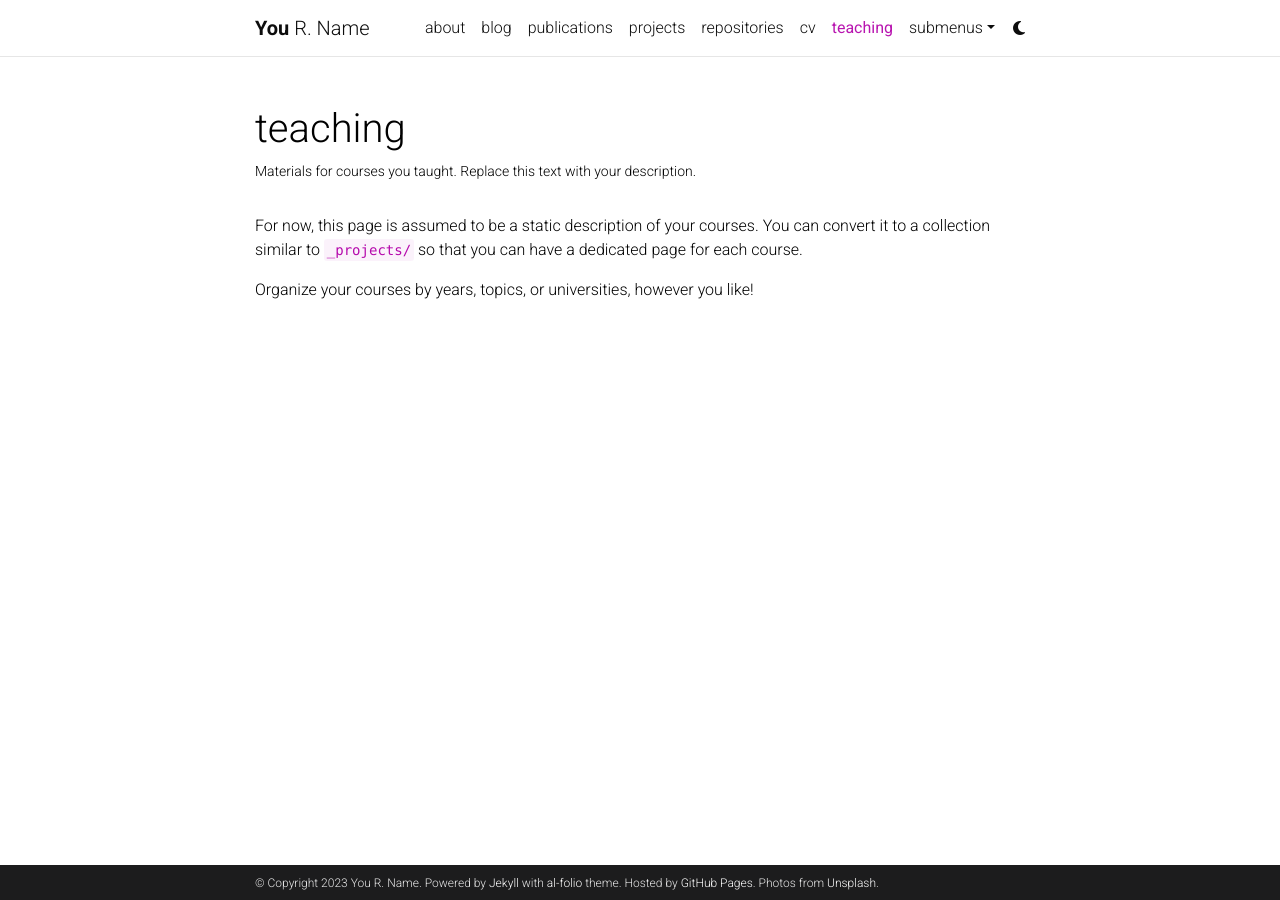
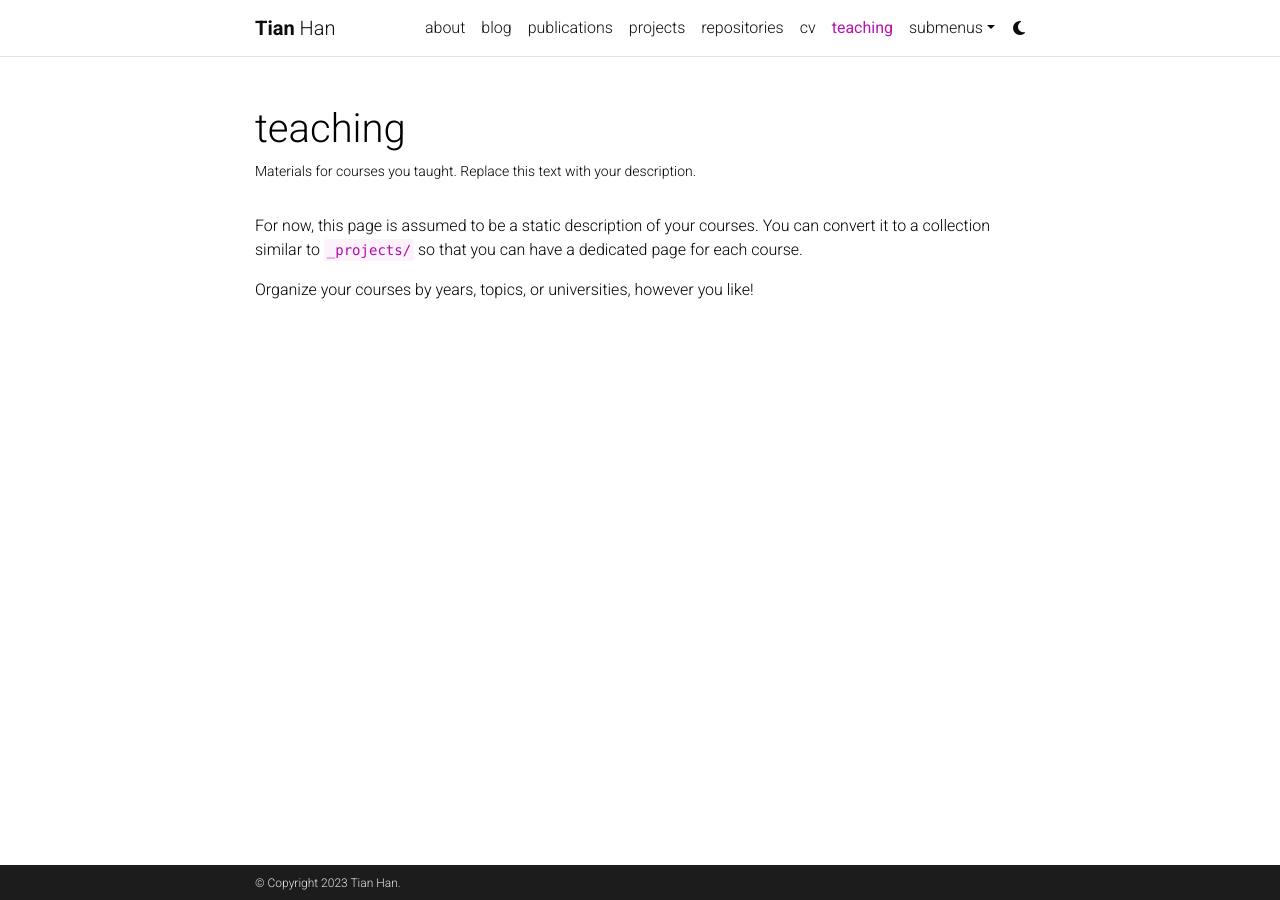
Before and after one commit to hthth0801/hthth0801.github.io, a Jekyll site: the page built from _pages/teaching.md, in a window 1280 px wide. Built offline with Jekyll 4.4.1, drawn with Linux system fonts in a browser that asks for light colours; comment, search, counter and statistics services are not loaded; a style sheet for code colours, icons or effects is not loaded.

Commit message:
Update _config.yml

```diff
--- a/_config.yml
+++ b/_config.yml
@@ -3,16 +3,14 @@
 # -----------------------------------------------------------------------------
 
 title: blank # the website title (if blank, full name will be used instead)
-first_name: You
-middle_name: R.
-last_name: Name
-email: you@example.com
+first_name: Tian
+middle_name:
+last_name: Han
+email: hthth0801@gmail.com
 description: > # the ">" symbol means to ignore newlines until "footer_text:"
   A simple, whitespace theme for academics. Based on [*folio](https://github.com/bogoli/-folio) design.
 footer_text: >
-  Powered by <a href="https://jekyllrb.com/" target="_blank">Jekyll</a> with <a href="https://github.com/alshedivat/al-folio">al-folio</a> theme.
-  Hosted by <a href="https://pages.github.com/" target="_blank">GitHub Pages</a>.
-  Photos from <a href="https://unsplash.com" target="_blank">Unsplash</a>.
+
 keywords: jekyll, jekyll-theme, academic-website, portfolio-website  # add your own keywords or leave empty
 
 lang: en # the language of your site (for example: en, fr, cn, ru, etc.)
@@ -107,7 +105,7 @@
 zotero_username: # your zotero username
 
 contact_note: >
-  You can even add a little note about which of these is the best way to reach you.
+
 
 # -----------------------------------------------------------------------------
 # Analytics and search engine verification
@@ -274,8 +272,8 @@
 
 scholar:
 
-  last_name: [Tian]
-  first_name: [Han]
+  last_name: [Han]
+  first_name: [Tian]
 
   style: apa
   locale: en
```
